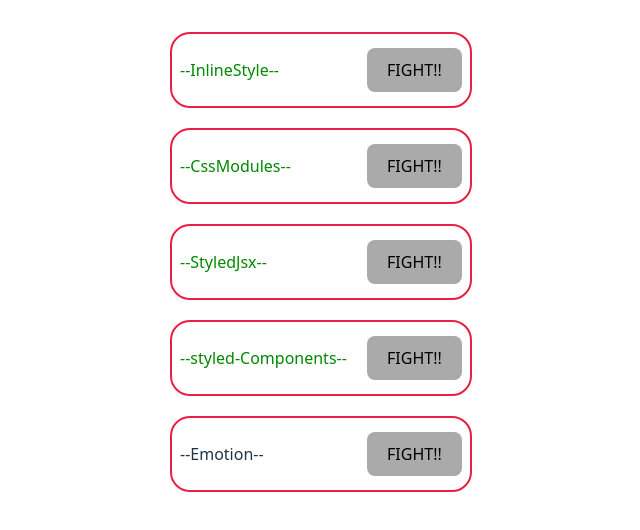
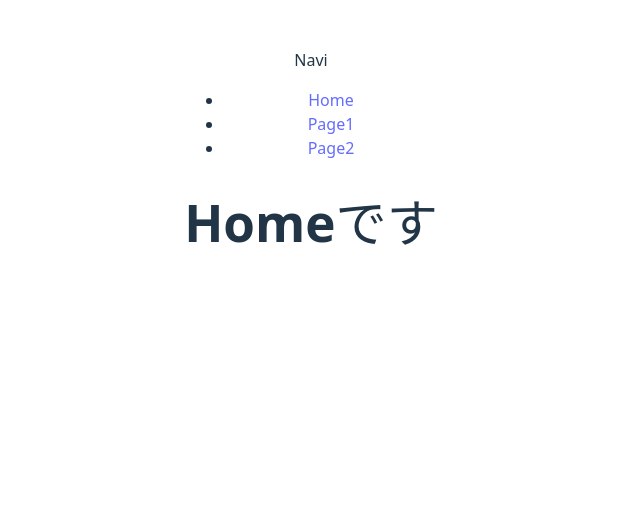
Before and after one commit to popcorn3-com-dev/React_StepUp, a React (Vite) app: page / in a window 1280 px wide. Shown: the top 530 px of the page, without its empty margins (329-969 px from the left). Built offline with nearby package versions, Linux system fonts and the light colour scheme.

Commit message:
react-router

```diff
--- a/package.json
+++ b/package.json
@@ -15,6 +15,7 @@
     "@emotion/styled": "^11.14.1",
     "react": "^19.1.0",
     "react-dom": "^19.1.0",
+    "react-router-dom": "^7.7.1",
     "sass": "^1.89.2",
     "styled-components": "^6.1.19",
     "styled-jsx": "^5.1.7",
--- a/src/App.css
+++ b/src/App.css
@@ -4,3 +4,7 @@
   padding: 2rem;
   text-align: center;
 }
+
+*{
+  box-sizing: border-box;
+}
--- a/src/App.jsx
+++ b/src/App.jsx
@@ -1,19 +1,23 @@
+import { BrowserRouter, Routes, Route } from 'react-router-dom';
 import './App.css';
-import { CssModules } from './components/CssModules';
-import { Emotion } from './components/Emotion';
-import { InlineStyle } from './components/InlineStyle';
-import { StyledJsx } from './components/Styled';
-import { StyledComponents } from './components/StyledComponents';
+import { Home } from './components/Home';
+import { Page1 } from './components/Page1';
+import { Page2 } from './components/Page2';
+import { Navi } from './Navi';
 
 function App() {
   return (
-    <div>
-      <InlineStyle />
-      <CssModules />
-      <StyledJsx />
-      <StyledComponents />
-      <Emotion />
-    </div>
+    <>
+      <Navi />
+
+      <BrowserRouter>
+        <Routes>
+          <Route path='/' element={<Home />} />
+          <Route path='page1' element={<Page1 />} />
+          <Route path='page2' element={<Page2 />} />
+        </Routes>
+      </BrowserRouter>
+    </>
   );
 }
 
--- /dev/null
+++ b/src/Navi.jsx
@@ -0,0 +1,12 @@
+export const Navi = () => {
+    return (
+        <div>
+            <p>Navi</p>
+            <ul>
+                <li><a href="/">Home</a></li>
+                <li><a href="Page1">Page1</a></li>
+                <li><a href="Page2">Page2</a></li>
+            </ul>
+        </div>
+    )
+}
--- /dev/null
+++ b/src/components/Home.jsx
@@ -0,0 +1,7 @@
+export const Home = () => {
+    return (
+        <div>
+            <h1>Homeです</h1>
+        </div>
+    )
+}
--- /dev/null
+++ b/src/components/Page1.jsx
@@ -0,0 +1,7 @@
+export const Page1 = () => {
+    return (
+        <div>
+            <h1>Page1です</h1>
+        </div>
+    )
+}
--- /dev/null
+++ b/src/components/Page2.jsx
@@ -0,0 +1,7 @@
+export const Page2 = () => {
+    return (
+        <div>
+            <h1>Page2です</h1>
+        </div>
+    )
+}
```
Also changed, not shown: 1 other file (tests, documents, lock files or other folders).
